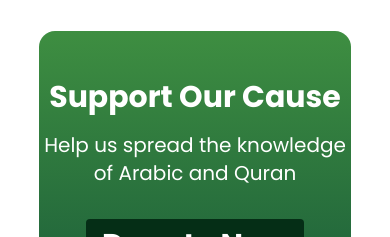
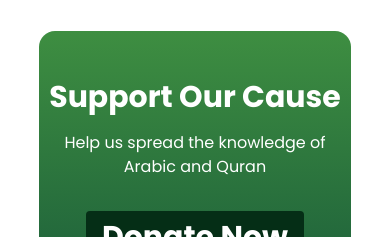
Before and after one commit to seunosinowo/NAMICCenter, a React (Vite) app: page / in a window 390 px wide. Shown: the part 5720-5957 px from the top of the page. Built offline with nearby package versions, Linux system fonts and the light colour scheme; the HTML template or start-up script is replaced by a standard one.

Commit message:
Modify some text

```diff
--- a/src/components/Donation.jsx
+++ b/src/components/Donation.jsx
@@ -17,7 +17,7 @@ const Donation = () => {
         className="max-w-5xl mx-auto text-center"
       >
         <h2 className="text-3xl lg:text-5xl font-bold text-white mb-4">Support Our Cause</h2>
-        <p className="text-xl md:text-lg text-white mb-8">Help us spread the knowledge of Arabic and Quran</p>
+        <p className="text-1xl lg:text-lg text-white mb-8">Help us spread the knowledge of Arabic and Quran</p>
         <button className="bg-green-950 hover:bg-green-600 text-white font-bold py-2 px-4 rounded text-3xl">
           <Link to="/donation-details" className="text-white">Donate Now</Link>
         </button>
```
